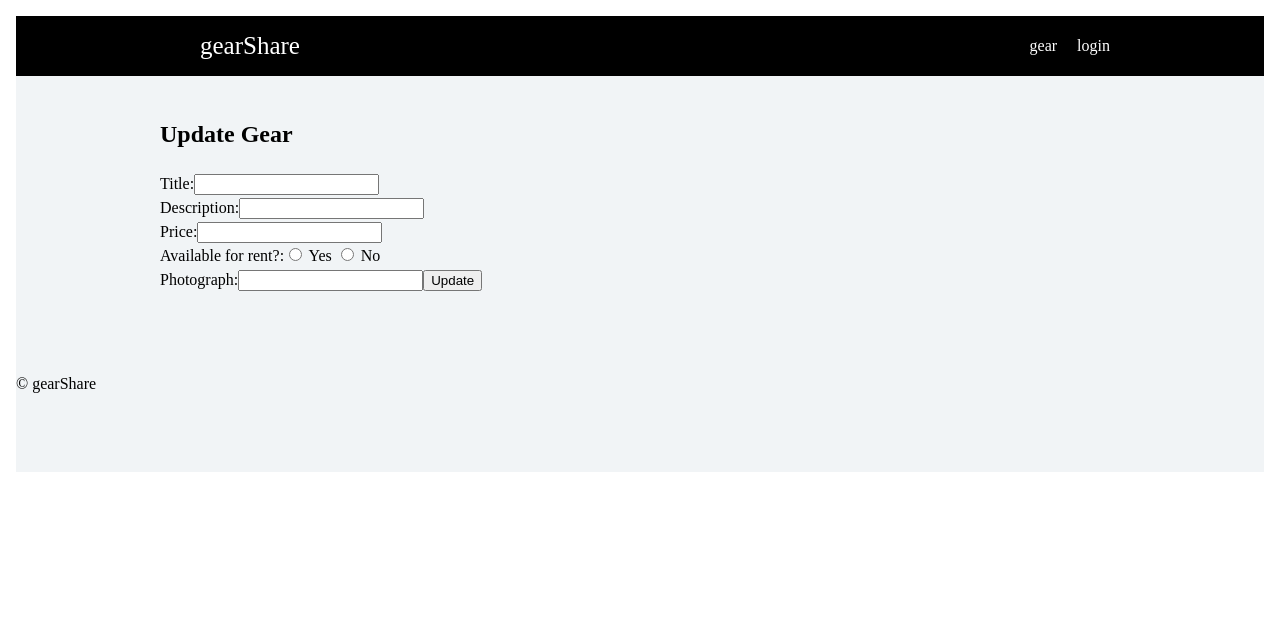
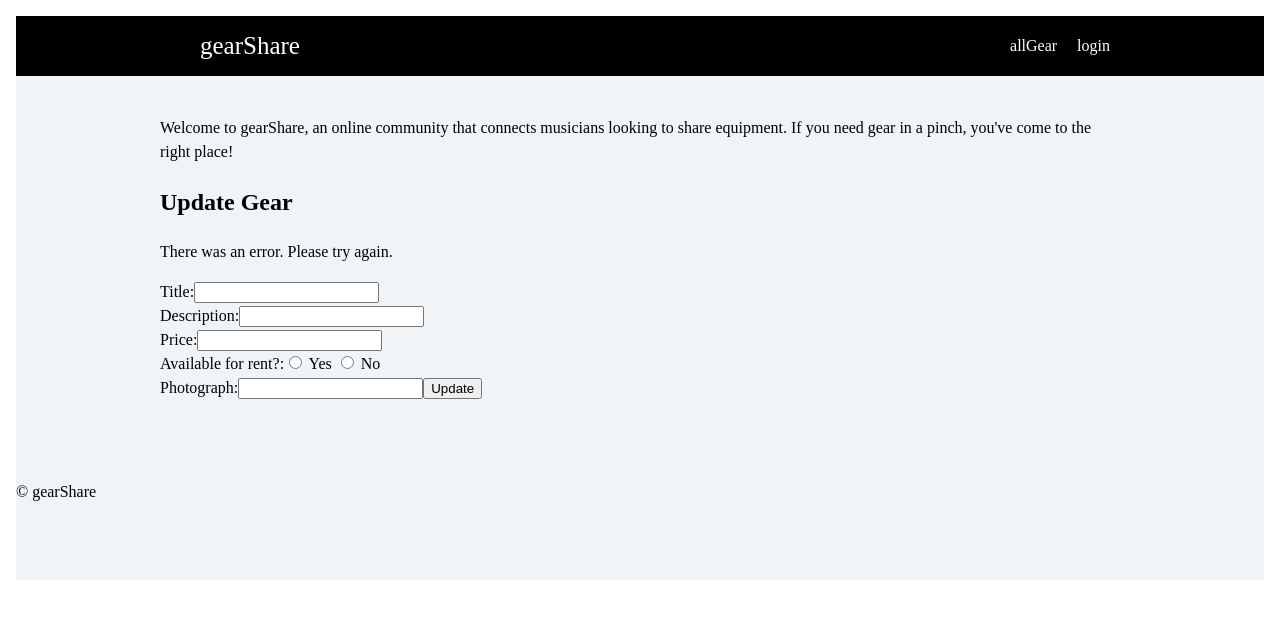
Before and after one commit to rmag4233/Gear-Share, an Angular app: page /gear/edit/1 in a window 1280 px wide. Shown: the top 618 px of the page. Built offline with nearby package versions, Linux system fonts and the light colour scheme; no server answers.

Commit message:
Adds error validation to all Gear components
Adds error validation to all Gear and My Dashboard components when
an error is returned from the back end.

```diff
--- a/src/app/app.component.html
+++ b/src/app/app.component.html
@@ -10,12 +10,13 @@
         <li><a routerLink="/">gearShare</a></li>
         <li *ngIf="!auth.user"><a routerLink="login">login</a></li>
         <li *ngIf="auth.user"><a routerLink="login">sign out</a></li>
-        <li *ngIf="auth.user"><a routerLink="my-dashboard">myDashboard</a></li>
-        <li><a routerLink="gear">gear</a></li>
+        <li *ngIf="auth.user"><a routerLink="my-dashboard">myGear</a></li>
+        <li><a routerLink="gear">allGear</a></li>
       </ul>
     </nav>
   </header>
   <main>
+    <p *ngIf="!auth.user">Welcome to gearShare, an online community that connects musicians looking to share equipment. If you need gear in a pinch, you've come to the right place!</p>
     <router-outlet></router-outlet>
   </main>
   <footer>
--- a/src/app/gears/gear-edit/gear-edit.component.html
+++ b/src/app/gears/gear-edit/gear-edit.component.html
@@ -1,5 +1,5 @@
 <h2>Update Gear</h2>
-
+<p *ngIf="error">There was an error. Please try again.</p>
 <form (ngSubmit)="updateGear(updatedGear)" ngNativeValidate>
   <label for="title">Title:</label>
   <input required name="title" [(ngModel)]="updatedGear.title" required>
--- a/src/app/gears/gear-edit/gear-edit.component.ts
+++ b/src/app/gears/gear-edit/gear-edit.component.ts
@@ -10,6 +10,7 @@ import { ActivatedRoute, Router } from '@angular/router';
 export class GearEditComponent implements OnInit {
 
   updatedGear = <any>{};
+  error: any;
 
   constructor(
     private route : ActivatedRoute,
@@ -21,20 +22,21 @@ export class GearEditComponent implements OnInit {
     this.route.params.forEach( param => {
       this.gearsService.getOneGear(param.id)
       .subscribe(response => {
-        console.log(response.json());
         this.updatedGear = response.json();
-      });
+        this.error = null
+      },
+      err => this.error = err);
     });
   }
 
   updateGear(updatedGear) {
-    console.log('updated Gear ID is ', this.updatedGear.gear.id)
     this.gearsService.updateGear(this.updatedGear.title, this.updatedGear.description, this.updatedGear.price, this.updatedGear.availability, this.updatedGear.image_URL, this.updatedGear.gear.id)
     .subscribe(response => {
-      console.log(response.json());
       let gear = response.json();
-      this.router.navigate(["/gear/" + gear.gear.id])
-    })
+      this.router.navigate(["/gear/" + gear.gear.id]);
+      this.error = null
+    },
+    err => this.error = err)
   }
 
 }
--- a/src/app/gears/gear-index/gear-index.component.html
+++ b/src/app/gears/gear-index/gear-index.component.html
@@ -1,5 +1,6 @@
 <h2>Gear:</h2>
-<div class="gears">
+<p *ngIf="error">There was an error. Please try again.</p>
+<div *ngIf="allGears" class="gears">
   <div class="row" *ngFor="let gear of allGears">
     <ul style="list-style: none;">
       <li>
--- a/src/app/gears/gear-index/gear-index.component.ts
+++ b/src/app/gears/gear-index/gear-index.component.ts
@@ -9,13 +9,16 @@ import { GearsService } from '../gears.service'
 export class GearIndexComponent implements OnInit {
 
   allGears = [];
+  error: any;
 
   deleteGear(deletedGear) {
     this.gearsService.deleteGear(deletedGear)
     .subscribe(response => {
       let gearIndex = this.allGears.indexOf(deletedGear);
       this.allGears.splice(gearIndex, 1);
-    });
+      this.error = null
+    },
+    err => this.error = err);
   }
 
   constructor(private gearsService : GearsService) { }
@@ -23,9 +26,11 @@ export class GearIndexComponent implements OnInit {
   ngOnInit() {
     this.gearsService.getAllGears()
     .subscribe(response => {
-				console.log(response.json().gears);
-				this.allGears = response.json().gears
-			});
+				this.allGears = response.json().gears;
+        this.error = null
+			},
+      err => this.error = err
+    );
   }
 
 }
--- a/src/app/gears/gear-new/gear-new.component.html
+++ b/src/app/gears/gear-new/gear-new.component.html
@@ -1,5 +1,7 @@
 <h2>Add New Gear For Rent</h2>
-<form (ngSubmit)="saveGear(newGear)" ngNativeValidate>
+<p *ngIf="error">There was an error. Please try again.</p>
+<p *ngIf="!auth.user">Please log in to add</p>
+<form (ngSubmit)="saveGear(newGear)">
   <label for="title">Title:</label>
   <input name="title" [(ngModel)]="newGear.title" required>
   <br>
--- a/src/app/gears/gear-new/gear-new.component.ts
+++ b/src/app/gears/gear-new/gear-new.component.ts
@@ -11,6 +11,7 @@ import { AuthService } from '../../services/auth/auth.service'
 export class GearNewComponent implements OnInit {
 
   newGear = <any>{};
+  error: any;
 
   constructor(
     private gearsService : GearsService,
@@ -22,13 +23,13 @@ export class GearNewComponent implements OnInit {
   }
 
   saveGear(newGear) {
-  	console.log(this.newGear.title);
   	this.gearsService.saveGear(this.newGear.title, this.newGear.description, this.newGear.price, this.newGear.availability, this.newGear.image_URL)
   			.subscribe(response => {
-			console.log(response.json());
 			let gear = response.json();
 			this.router.navigate(["/gear/" + gear.gear.id]);
-		})
+      this.error = null
+		},
+    err => this.error = err)
   }
 
 }
--- a/src/app/gears/gear-show/gear-show.component.html
+++ b/src/app/gears/gear-show/gear-show.component.html
@@ -1,3 +1,4 @@
+<p *ngIf="error">There was an error. Please try again.</p>
 <div *ngIf="oneGear">
 	<h2>{{oneGear.gear.title}}</h2>
   <img [src]="oneGear.gear.image_URL">
--- a/src/app/gears/gear-show/gear-show.component.ts
+++ b/src/app/gears/gear-show/gear-show.component.ts
@@ -10,6 +10,7 @@ import { GearsService } from '../gears.service';
 export class GearShowComponent implements OnInit {
 
 	oneGear;
+  error: any;
 
   constructor(
   	private route : ActivatedRoute,
@@ -20,9 +21,10 @@ export class GearShowComponent implements OnInit {
   	this.route.params.forEach( param => {
   		this.gearsService.getOneGear(param.id)
   		.subscribe(response => {
-  			console.log(response.json());
   			this.oneGear = response.json();
-  		});
+        this.error = null
+  		},
+      err => this.error = err);
   	});
   }
 
--- a/src/app/gears/gears.service.ts
+++ b/src/app/gears/gears.service.ts
@@ -15,7 +15,6 @@ export class GearsService {
 	}
 
   saveGear(title: string, description: string, price: string, availability: string, image_URL: string) {
-    console.log('title being sent to api is ', title);
     let gear = {
       'gear': {
         'title': title,
@@ -27,7 +26,6 @@ export class GearsService {
     }
     let config = {}
     config['headers'] = { Authorization: 'Token token=' + this.getUserToken()}
-    console.log('this user token is ', this.auth.user.token)
 		return this.http.post(environment.apiServer + '/gears', gear, config);
 	}
 
@@ -51,7 +49,6 @@ export class GearsService {
   }
 
   deleteGear(gear) {
-    console.log('gear is ', gear)
     let config = {}
     config['headers'] = { Authorization: 'Token token=' + this.getUserToken()}
     return this.http.delete(environment.apiServer + '/gears/' + gear.id, config)
--- a/src/app/my-dashboard/my-dashboard-index/my-dashboard-index.component.html
+++ b/src/app/my-dashboard/my-dashboard-index/my-dashboard-index.component.html
@@ -1,4 +1,6 @@
-<h2>My Gear:</h2>
+<h2 *ngIf="myGears.length >= 1">My Gear:</h2>
+<p *ngIf="error">There was an error. Please try again.</p>
+<h4 *ngIf="myGears.length == 0 && !error">Click Add Gear To Start Sharing</h4>
 <div class="gears">
   <div class="row" *ngFor="let gear of myGears">
     <ul style="list-style: none;">
--- a/src/app/my-dashboard/my-dashboard-index/my-dashboard-index.component.ts
+++ b/src/app/my-dashboard/my-dashboard-index/my-dashboard-index.component.ts
@@ -10,13 +10,16 @@ import { AuthService } from '../../services/auth/auth.service';
 export class MyDashboardIndexComponent implements OnInit {
 
   myGears = [];
+  error: any;
 
   deleteGear(deletedGear) {
     this.gearsService.deleteGear(deletedGear)
     .subscribe(response => {
       let gearIndex = this.myGears.indexOf(deletedGear);
       this.myGears.splice(gearIndex, 1);
-    });
+      this.error = null
+    },
+    err => this.error = err);
   }
 
   constructor(private gearsService : GearsService, public auth : AuthService) { }
@@ -24,13 +27,14 @@ export class MyDashboardIndexComponent implements OnInit {
   ngOnInit() {
     this.gearsService.getAllGears()
     .subscribe(response => {
-        console.log(response.json().gears);
         let allGear = response.json().gears
         for (let i = 0; i < allGear.length; i++) {
           if (allGear[i].user_id === this.auth.user.id) {
             this.myGears.push(allGear[i])
           }
         }
-      });
+        this.error = null
+      },
+      err => this.error = err);
     }
   }
```
